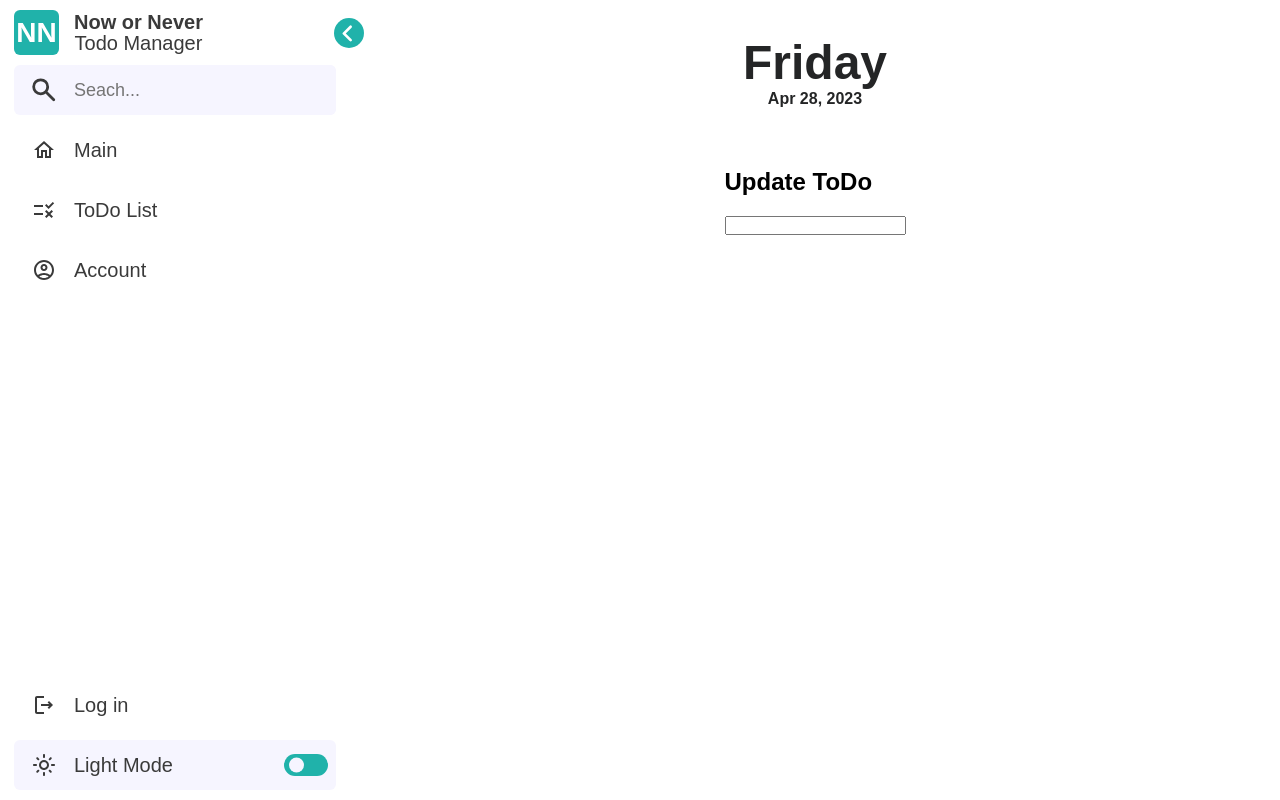
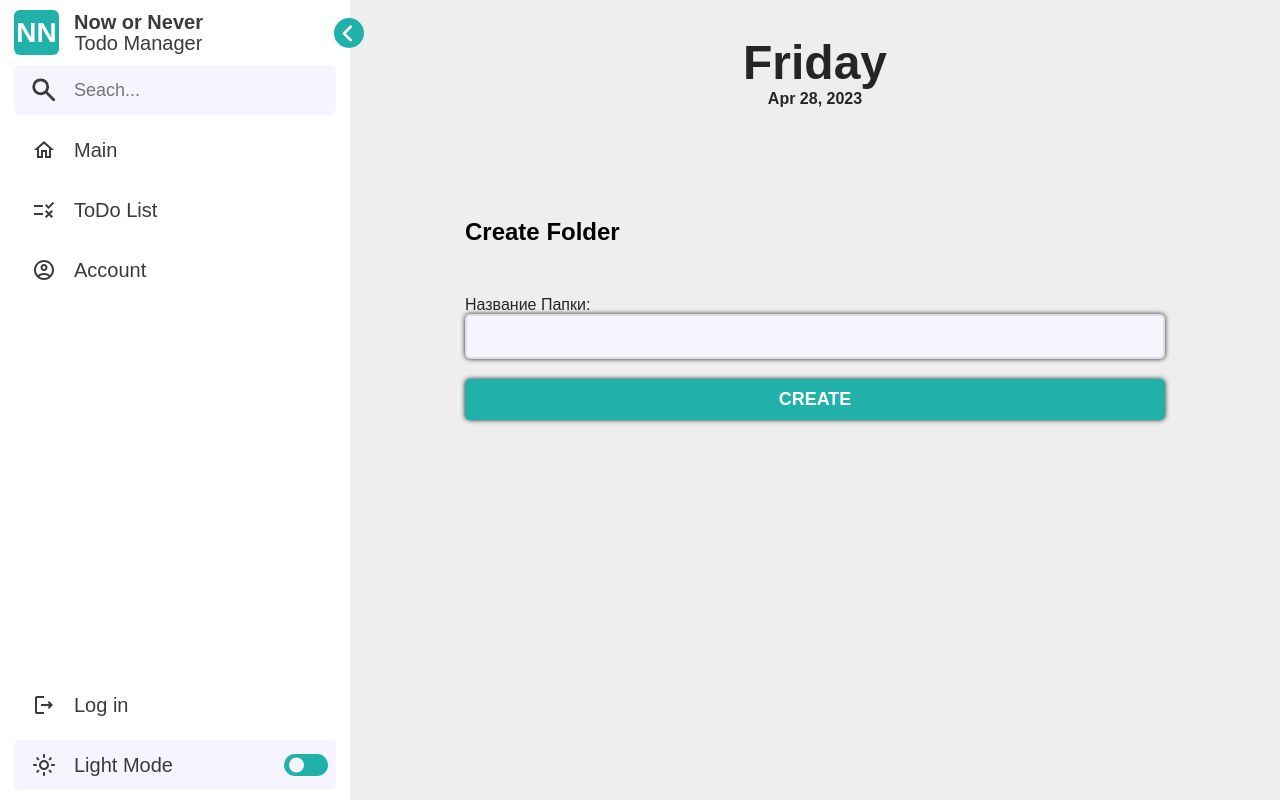
Before and after one commit to AgvanGrigoryan/todo_server, a Django app: page /todo/create/folder in a window 1280 px wide. Run offline with Django 4.2, Linux system fonts and the light colour scheme; the visitor is signed in with stand-in values (Sample User, id 1).

Commit message:
upgrade folder CreateView, add form,style

```diff
--- a/now_or_never/static/css/style.css
+++ b/now_or_never/static/css/style.css
@@ -64,14 +64,15 @@ a {
 ul, li {
     list-style: none;
 }
-.sub-text{
+
+.sub-text {
     color: #5b5b5b;
 }
 
 .todo_detail .sub-text {
     font-size: 14px;
     font-weight: bold;
-    color: var(--task-color) ;
+    color: var(--task-color);
 }
 
 .container {
@@ -93,10 +94,12 @@ ul, li {
     transition: transform 0.8s linear;
 
 }
+
 .messages_container.active {
     transform: translateY(calc(50% - 50%)) translateY(25px);
 }
-.alert{
+
+.alert {
     display: flex;
     flex-direction: column;
     align-items: center;
@@ -108,19 +111,20 @@ ul, li {
     color: var(--text-color);
     transition: transform 0.8s linear;
 }
-.alert-error{
+
+.alert-error {
     background-color: #ce4242;
     border: #d20000 3px solid;
     border-radius: 10px;
     opacity: 0.95;
 }
-.alert-success{
+
+.alert-success {
     background-color: #50ce42;
     border: #1cd200 3px solid;
     border-radius: 10px;
     opacity: 0.95;
 }
-
 
 
 .sidebar_space {
@@ -881,7 +885,61 @@ body.dark .todo_detail-body > div:not(:first-of-type) {
 .done_checkbox:checked ~ .checkmark{
 	background-color: black;
 } */
+/*==========FOLDER CREATE============*/
+.add-folder {
+    width: 700px;
+}
 
+.add-folder form {
+    display: flex;
+    flex-direction: column;
+    row-gap: 20px;
+}
+
+.add-folder h2 {
+    margin-bottom: 50px;
+}
+
+.add-folder input {
+    border: 2px solid var(--bg-second-color);
+    border-radius: 5px;
+    font-size: 18px;
+    padding: 10px;
+    outline: none;
+    transition: all 0.2s ease;
+    color: var(--text-color);
+    background-color: var(--primary-color-light);
+    box-shadow: var(--text-color) 0 0 5px 0px;
+}
+
+.add-folder .submit {
+    background-color: var(--primary-color);
+    border: none;
+    padding: 10px;
+    text-transform: uppercase;
+    font-weight: 800;
+    color: #fff;
+    cursor: pointer;
+    box-shadow: var(--text-color) 0 0 5px 0px;
+}
+
+body.dark .toDo-row .submit {
+    background-color: var(--bg-color);
+    color: var(--primary-color);
+}
+
+.folder_name p {
+    display: flex;
+    flex-direction: column;
+    align-items: center;
+    font-size: 1em;
+    color: var(--text-color);
+    width: 100%;
+}
+
+.add-folder * {
+    width: 100%;
+}
 
 .checkbox-wrapper-19 {
     box-sizing: border-box;
@@ -973,6 +1031,7 @@ body.dark .todo_detail-body > div:not(:first-of-type) {
     transition: border-color ease 0.2s;
     cursor: pointer;
 }
+
 .checkbox-wrapper-19 .check-box::before,
 .checkbox-wrapper-19 .check-box::after {
     -moz-box-sizing: border-box;
@@ -991,6 +1050,7 @@ body.dark .todo_detail-body > div:not(:first-of-type) {
     -moz-transition: opacity ease 0.5s;
     transition: opacity ease 0.5s;
 }
+
 .checkbox-wrapper-19 .check-box::before {
     top: calc(var(--checkbox-height) * .72);
     left: calc(var(--checkbox-height) * .41);
@@ -998,6 +1058,7 @@ body.dark .todo_detail-body > div:not(:first-of-type) {
     -ms-transform: rotate(-135deg);
     transform: rotate(-135deg);
 }
+
 .checkbox-wrapper-19 .check-box::after {
     top: calc(var(--checkbox-height) * .37);
     left: calc(var(--checkbox-height) * .05);
@@ -1009,6 +1070,7 @@ body.dark .todo_detail-body > div:not(:first-of-type) {
 .checkbox-wrapper-19 .check-box.checked {
     border-color: var(--task-color);
 }
+
 .checkbox-wrapper-19 input[type=checkbox]:checked + .check-box::after,
 .checkbox-wrapper-19 .check-box.checked::after {
     height: calc(var(--checkbox-height) / 2);
@@ -1017,6 +1079,7 @@ body.dark .todo_detail-body > div:not(:first-of-type) {
     -webkit-animation: dothabottomcheck-19 0.2s ease 0s forwards;
     animation: dothabottomcheck-19 0.2s ease 0s forwards;
 }
+
 .checkbox-wrapper-19 input[type=checkbox]:checked + .check-box::before,
 .checkbox-wrapper-19 .check-box.checked::before {
     height: calc(var(--checkbox-height) * 1.2);
--- a/now_or_never/task/forms.py
+++ b/now_or_never/task/forms.py
@@ -1,13 +1,18 @@
 
 from django import forms
 
-from task.models import Task
+from task.models import Task, Folder
 
+
+class FolderCreateForm(forms.ModelForm):
+    class Meta:
+        model = Folder
+        fields = ('name',)
 
 class TaskUpdateForm(forms.ModelForm):
     class Meta:
         model = Task
-        fields = ('title', 'description', 'folder', 'color', 'completionDate')
+        fields = ('title', 'description', 'folder', 'color', 'completionDate', 'isDone')
 
         widgets = {
             'title': forms.TextInput(
@@ -15,5 +20,9 @@ class TaskUpdateForm(forms.ModelForm):
             'description': forms.Textarea(
                 attrs={'placeholder': 'Description', 'cols': '30', 'rows': '10'}),
             'completionDate': forms.TextInput(
-                attrs={'type': 'datetime-local', 'step': '60', "required": True})
+                attrs={'type': 'datetime-local', 'step': '60', "required": True}),
+            'isDone': forms.CheckboxInput(
+                attrs={'id': 'update-isDone-checkbox'}
+            )
+
         }
--- a/now_or_never/task/views.py
+++ b/now_or_never/task/views.py
@@ -12,7 +12,7 @@ from django.views import View
 from django.views.generic import ListView, DetailView, UpdateView, CreateView, TemplateView
 from django.views.generic.edit import DeletionMixin
 
-from task.forms import TaskUpdateForm
+from task.forms import TaskUpdateForm, FolderCreateForm
 from task.models import Task, Folder, Color
 
 class TodoListView(LoginRequiredMixin, ListView):
@@ -108,7 +108,7 @@ class TodoDeleteView(LoginRequiredMixin, DeletionMixin, TemplateView):
 
 class FolderCreateView(LoginRequiredMixin, SuccessMessageMixin, CreateView):
     model = Folder
-    fields = ['name']
+    form_class = FolderCreateForm
     success_url = reverse_lazy('todo_list')
     template_name = 'task/folder_create.html'
     success_message = "Folder %(name)s was created successfully"
@@ -121,7 +121,6 @@ class FolderCreateView(LoginRequiredMixin, SuccessMessageMixin, CreateView):
         sheet = form.save(commit=False)
         sheet.requester = self.request.user
         form.instance.user = self.request.user
-        return super().form_valid(form)
 
         try:
             sheet.save()
--- a/now_or_never/templates/task/folder_create.html
+++ b/now_or_never/templates/task/folder_create.html
@@ -1,22 +1,20 @@
 {% extends 'task/base.html' %}
 {% load static %}
-{% block additional_styles %}
-    <link rel="stylesheet" href="{% static 'css/Task.css' %}">
-{% endblock %}
 {% block title %} {{ task.title }} {% endblock %}
 {% block task-color %}#{{ task.color }}{% endblock %}
 {% block main_content %}
     {% include 'include_fragments/error_notification.html' %}
     <div class="add-folder">
-        <h2 class="add-toDo-header">Update ToDo</h2>
-    {% include 'include_fragments/error_notification.html' %}
+        <h2 class="add-toDo-header">Create Folder</h2>
+        {% include 'include_fragments/error_notification.html' %}
 
         <form action="{% url 'folder_create' %}" method="post">
             {% csrf_token %}
 
             <div class="toDo-row">
-                {{ form.name }}
-                {#                <input name="title" type="text" placeholder="Title" required>#}
+                <div class="folder_name">
+                    {{ form.as_p }}
+                </div>
             </div>
             <div class="toDo-row">
                 <input class="submit" type="submit" value="Create">
--- a/now_or_never/templates/task/task_list.html
+++ b/now_or_never/templates/task/task_list.html
@@ -10,7 +10,7 @@
         </div>
         <ul class="action__menu closed">
             <li><a href="{% url 'todo_create' %}">Create Todo</a></li>
-            <li><a href="{% url 'folder_create'%}">Create Folder</a></li>
+            <li><a href="{% url 'folder_create' %}">Create Folder</a></li>
         </ul>
     </div>
 
```
Lines whose indentation alone changed are shown as unchanged.
